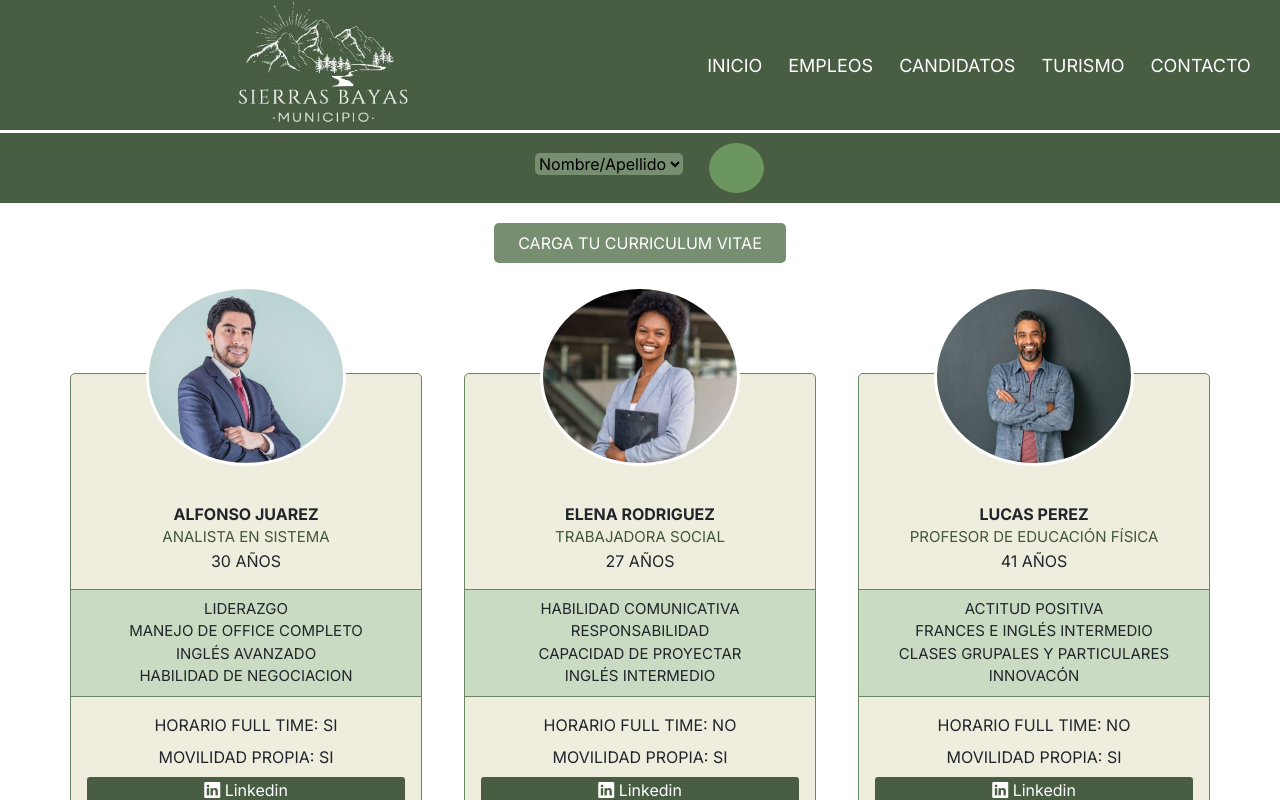
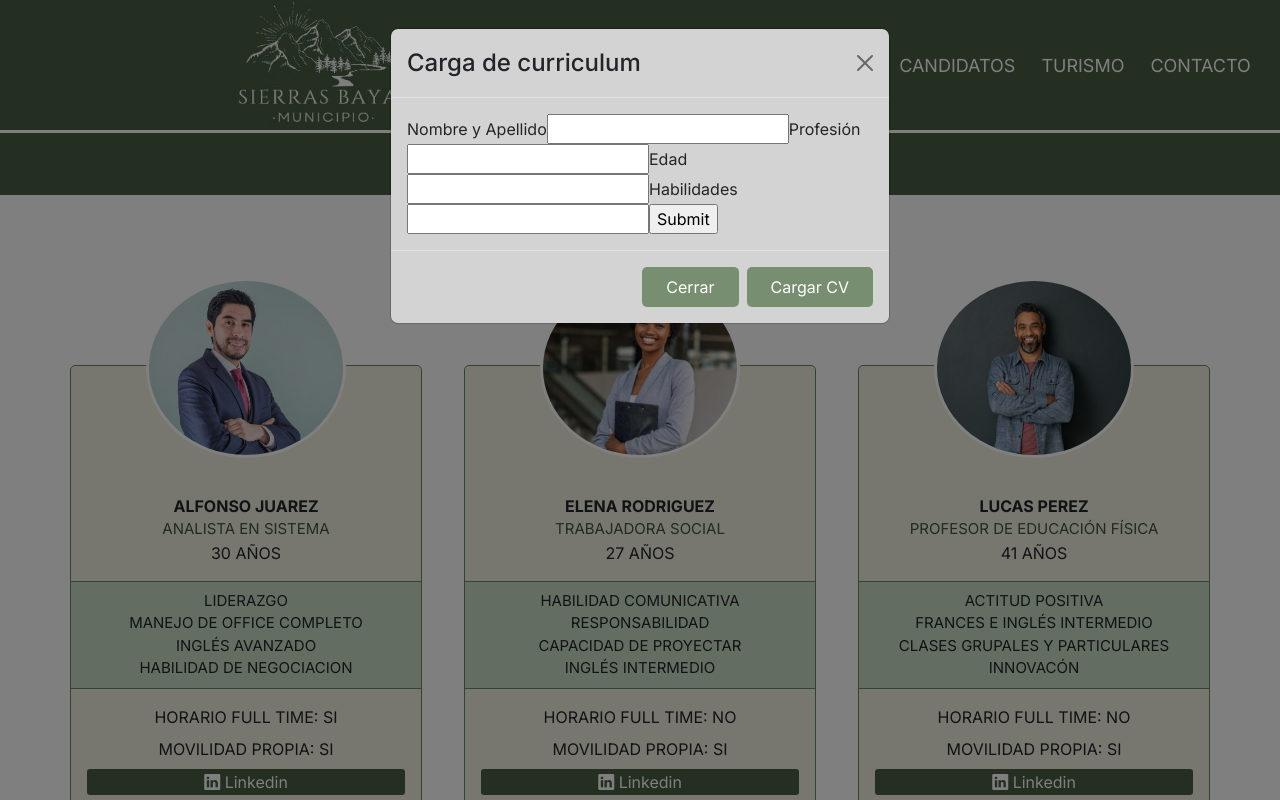
Before and after one commit to AyelenPorqueres/empleos, a Next.js app: page /cardcandidatos in a window 1280 px wide. Both pictures are taken after a click on the button "CARGA TU CURRICULUM VITAE". Shown: the top 800 px of the page. Built offline with nearby package versions, Linux system fonts and the light colour scheme.

Commit message:
Creacion de formulario para cargar cv

```diff
--- a/package.json
+++ b/package.json
@@ -16,6 +16,7 @@
     "react": "^18",
     "react-bootstrap": "^2.9.1",
     "react-dom": "^18",
+    "react-hook-form": "^7.48.2",
     "react-youtube": "^10.1.0"
   },
   "devDependencies": {
--- a/src/app/componentes/cargarCV/cargarCv.css
+++ b/src/app/componentes/cargarCV/cargarCv.css
@@ -2,7 +2,7 @@
     display: flex;
     justify-content: center;
     margin-top: 20px;
-
+}
 
 .btnCv{
     padding: .5rem 1.5rem;
@@ -11,4 +11,7 @@
     border-radius: 5px;
     border: none;
 }
+
+.modal-content {
+    background-color: lightgray;
 }
--- a/src/app/componentes/cargarCV/cargarCv.tsx
+++ b/src/app/componentes/cargarCV/cargarCv.tsx
@@ -1,11 +1,40 @@
+'use client'
 import React from 'react'
+import { useState } from 'react';
+import Modal from 'react-bootstrap/Modal';
 import './cargarCv.css'
+import { FormCargarCv } from '../formCargarCv/formCargarCv';
 
 function CargarCv() {
+
+  const [show, setShow] = useState(false);
+
+  const handleClose = () => setShow(false);
+  const handleShow = () => setShow(true);
+
   return (
-    <div className='containerCv'>
-        <button type='button' className='btnCv'>CARGA TU CURRICULUM VITAE</button>
-    </div>
+    <>
+      <div className='containerCv'>
+        <button type='button' className='btnCv'onClick={handleShow}>CARGA TU CURRICULUM VITAE</button>
+      </div>
+
+      <Modal show={show} onHide={handleClose}>
+        <Modal.Header closeButton>
+          <Modal.Title>Carga de curriculum</Modal.Title>
+        </Modal.Header>
+        <Modal.Body>
+          <FormCargarCv/>
+        </Modal.Body>
+        <Modal.Footer>
+        <button type='button' className='btnCv' onClick={handleClose}>
+            Cerrar
+          </button>
+          <button type='button' className='btnCv' onClick={handleClose}>
+            Cargar CV
+          </button>
+        </Modal.Footer>
+      </Modal>
+    </>
   )
 }
 
--- a/src/app/componentes/filtroCandidatos/filtroCandidatos.css
+++ b/src/app/componentes/filtroCandidatos/filtroCandidatos.css
@@ -1,10 +1,9 @@
 .contenedor {
-    display: flex;
-    justify-content: space-around;
+    /*display: flex;
+    flex-direction: row;
+    justify-content: center;*/
     background-color: #495D43;
     height: 0 auto;
-
-
 }
 
 .fondoBuscadores {
@@ -39,15 +38,6 @@
 select option {
     color: black;
     background-color: #EEEDDE;
-}
-
-.contenedor {
-    display: flex;
-    justify-content: space-around;
-    background-color: #495D43;
-    height: 70px;
-
-
 }
 
 .buscador {
--- a/src/app/componentes/filtroCandidatos/filtroCandidatos.tsx
+++ b/src/app/componentes/filtroCandidatos/filtroCandidatos.tsx
@@ -1,21 +1,16 @@
 import './filtroCandidatos.css'
 export const FiltroCandidatos = () => {
     return (
-        <div className="contenedor">
-            <table>
-                <tr>
+        <div className="contenedor d-flex flex-row justify-content-center align-items-center">
             <label>
                 <select className="fondoBuscadores selector" name="" id="">
-
                     <option >Nombre/Apellido</option>
                     <option >Edad</option>
                     <option >Full-Time</option>
                     <option >Movilidad</option>
-
                 </select>
             </label>
 
-                    <th>
             <form action="search">
                 <div className="buscar">
                     <input type="text" placeholder='buscar' required />
@@ -24,9 +19,7 @@ export const FiltroCandidatos = () => {
                     </div>
                 </div>
             </form>
-                    </th>
-                </tr>
-            </table>
+
         </div >
     )
 }
--- /dev/null
+++ b/src/app/componentes/formCargarCv/formCargarCv.tsx
@@ -0,0 +1,34 @@
+'use client'
+import React from 'react'
+import { useState } from 'react';
+import { SubmitHandler, useForm } from "react-hook-form";
+import './formCargarCv.css'
+import Candidatos from '@/app/model/Candidatos';
+
+
+export const FormCargarCv = () => {
+    const [sonIguales, setSonIguales] = useState(true);
+    const { register, handleSubmit, reset, getValues } = useForm<Candidatos>();
+    const onSubmit: SubmitHandler<Candidatos> = (client) => {
+      console.log(
+      );
+      reset();
+    };
+
+    return (
+      <>
+        <form onSubmit={handleSubmit(onSubmit)}>
+          <label>Nombre y Apellido</label>
+          <input {...register("nombreCompleto", { required: true, minLength: 6 })} />
+          <label>Profesión</label>
+          <input {...register("especializacionLaboral")} />
+          <label>Edad</label>
+          <input {...register("edad", { required: true, minLength: 6 })} />
+          <label>Habilidades</label>
+          <input {...register("habilidadUno", { required: true, minLength: 6 })} />
+
+          <input type="submit" disabled = {sonIguales ? false : true}/>
+        </form>
+    </>
+  )
+}
```
Also changed, not shown: src/app/componentes/formCargarCv/formCargarCv.css (added), 1 other file (tests, documents, lock files or other folders). Lines whose indentation alone changed are shown as unchanged.
